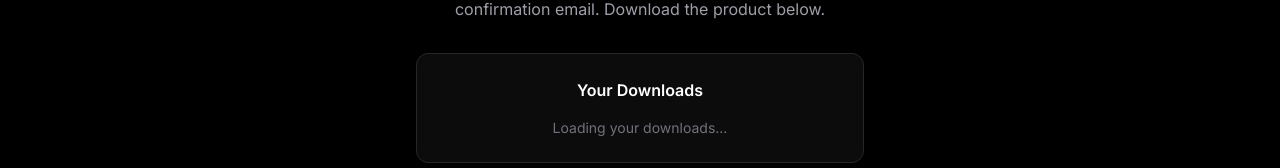
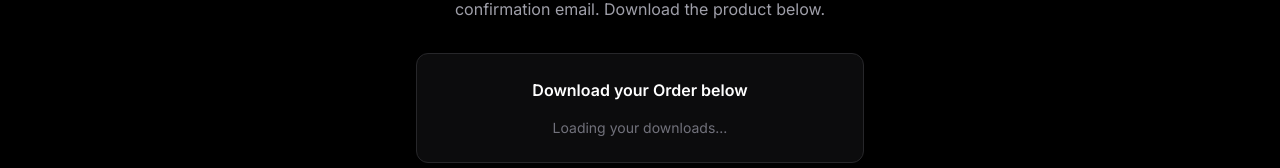
Before and after one commit to AncienO/gym_it_digital_product, a Next.js app: page /checkout/success in a window 1280 px wide. Shown: the part 471-639 px from the top of the page. Built offline with nearby package versions, Linux system fonts and the light colour scheme.

Commit message:
Message improvements

```diff
--- a/app/checkout/success/page.tsx
+++ b/app/checkout/success/page.tsx
@@ -123,7 +123,7 @@ function SuccessContent() {
 
             <div className="space-y-4 w-full max-w-md">
                 <div className="bg-zinc-900/50 p-6 rounded-xl border border-zinc-800">
-                    <h3 className="text-white font-semibold mb-4">Your Downloads</h3>
+                    <h3 className="text-white font-semibold mb-4">Download your Order below</h3>
                     <div className="space-y-3">
                         {orderItems.length > 0 ? (
                             orderItems.map((item) => (
--- a/package.json
+++ b/package.json
@@ -17,7 +17,7 @@
     "class-variance-authority": "^0.7.1",
     "clsx": "^2.1.1",
     "lucide-react": "^0.555.0",
-    "next": "16.0.5",
+    "next": "^16.0.7",
     "pdf-lib": "^1.17.1",
     "react": "19.2.0",
     "react-dom": "19.2.0",
@@ -33,7 +33,7 @@
     "@types/react-dom": "^19",
     "@types/uuid": "^10.0.0",
     "babel-plugin-react-compiler": "1.0.0",
-    "baseline-browser-mapping": "^2.9.0-beta2",
+    "baseline-browser-mapping": "^2.9.2",
     "eslint": "^9",
     "eslint-config-next": "16.0.5",
     "tailwindcss": "^4",
```
Also changed, not shown: 1 other file (tests, documents, lock files or other folders).
